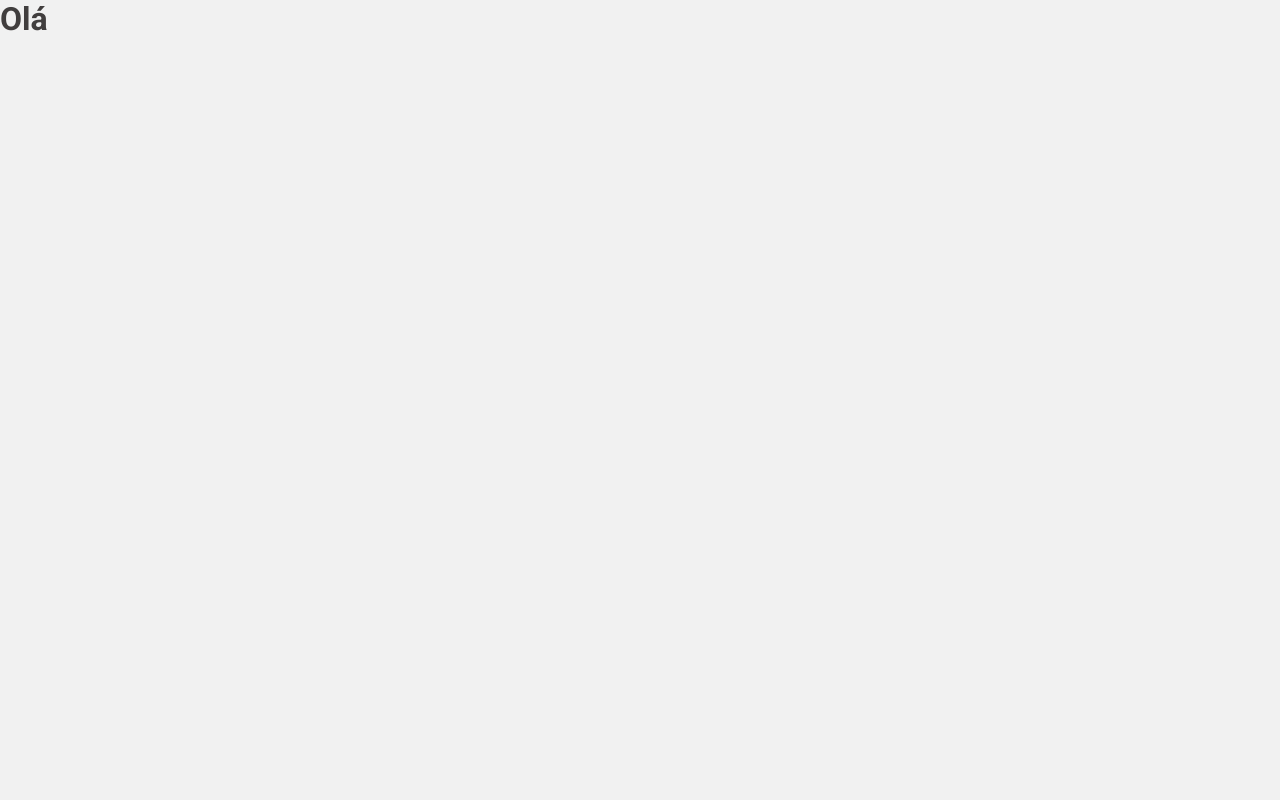
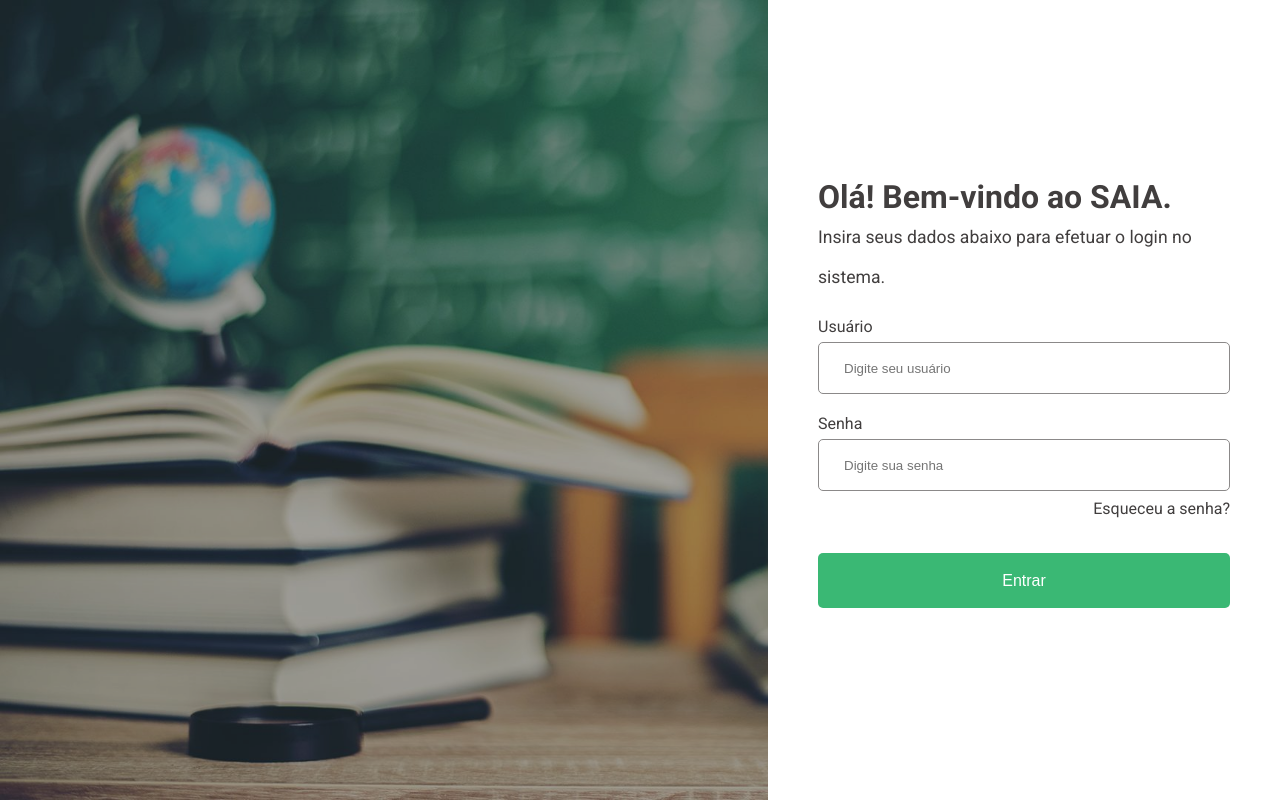
Before and after one commit to Projeto-Integrador-6/SAIA-front-end, a React app: page / in a window 1280 px wide. Built offline with nearby package versions, Linux system fonts and the light colour scheme.

Commit message:
Criação da tela de login

```diff
--- a/package.json
+++ b/package.json
@@ -3,6 +3,7 @@
   "version": "0.1.0",
   "private": true,
   "dependencies": {
+    "@material-ui/core": "^4.12.3",
     "@testing-library/jest-dom": "^5.11.4",
     "@testing-library/react": "^11.1.0",
     "@testing-library/user-event": "^12.1.10",
--- a/src/global.css
+++ b/src/global.css
@@ -9,6 +9,7 @@
   --white-hover: #faf5f5e7;
   --background: #f1f1f1;
   --green: #3AB874;
+  --green-dark: #2b8555;
   --red: #CA413F;
   --text: #413e3e;
 }
--- a/src/index.js
+++ b/src/index.js
@@ -1,13 +1,21 @@
 import React from 'react';
 import ReactDOM from 'react-dom';
 
+import { ThemeProvider } from '@material-ui/styles';
+
 import Home from './pages/Home';
+import Login from './pages/Login';
+
+import UiTheme from './theme';
 
 import './global.css';
 
+
 ReactDOM.render(
   <React.StrictMode>
-    <Home />
+    <ThemeProvider theme={UiTheme}>
+      <Login />
+    </ThemeProvider>
   </React.StrictMode>,
   document.getElementById('root')
 );
--- a/src/pages/Login/index.css
+++ b/src/pages/Login/index.css
@@ -0,0 +1,129 @@
+.login-container{
+  display: flex;
+  justify-content: center;
+  align-items: center;
+  height: 100vh;
+
+  background: var(--white) !important;
+}
+
+.side-login {
+  display: flex;
+  justify-content: center;
+  flex-direction: column;
+  align-items: stretch;
+  align-content: center;
+  flex-wrap: wrap;
+  margin: 50px;
+}
+
+.side-login .welcome-text {
+  line-height: 40px;
+}
+
+.side-login .welcome-text h2 {
+  font-size: 2rem;
+}
+
+.side-login .welcome-text p {
+  font-size: 1.1rem;
+}
+
+
+.side-login .login label {
+  font-size: 1rem;
+  font-weight: 400;
+
+  color: var(--text);
+
+  line-height: 30px;
+}
+
+.side-login .login input {
+  width: 100%;
+  height: 40px;
+  padding: 25px;
+
+  border: 1px solid #8b8989;
+  border-radius: 5px;
+}
+
+.side-login .login input:focus {
+  outline: none !important;
+}
+
+.side-login .login .input-block {
+  display: flex;
+  flex-direction: column;
+
+  margin-top: 15px;
+  margin-bottom: 15px;
+}
+
+.forgotten-password {
+  display: flex;
+  justify-content: flex-end;
+
+  margin-top: 8px;
+}
+
+.side-login .login .btn-login {
+  width: 100%;
+  height: 55px;
+  margin-top: 20px;
+
+  border: none;
+  border-radius: 5px;
+
+  background: var(--green);
+  color: var(--white);
+
+  font-size: 1rem;
+
+  transition: 0.4s background;
+}
+
+.side-login .login .btn-login:hover {
+  background: var(--green-dark);
+  transition: 0.4s;
+}
+
+
+.side-image {
+  display: none;
+}
+
+
+
+@media screen and (min-width: 770px) {
+  .login-container{
+    display: grid;
+    justify-content: none !important;
+    grid-template-columns: 3fr 2fr;
+    height: 100vh !important;
+  }
+
+  .filter {
+    background-color: black !important;
+
+  }
+
+  .side-image {
+    display: flex !important;
+
+  }
+
+  .image {
+    background-image: url("/src/assets/images/login.jpg");
+    background-position: left;
+    background-repeat: no-repeat;
+    background-size: cover;
+    width: 100%;
+    height: 100vh;
+
+    filter: brightness(65%);
+
+
+  }
+
+}
--- a/src/pages/Login/index.js
+++ b/src/pages/Login/index.js
@@ -0,0 +1,38 @@
+import React from "react";
+
+import './index.css';
+
+export default function Login() {
+  return (
+    <div className="login-container">
+      <div className="side-image">
+        <div className="image" />
+      </div>
+
+      <div className="side-login">
+        <div className="welcome-text">
+          <h2>Olá! Bem-vindo ao SAIA.</h2>
+          <p>Insira seus dados abaixo para efetuar o login no sistema.</p>
+        </div>
+
+        <div>
+          <form className="login">
+            <div className="input-block">
+              <label>Usuário</label>
+              <input type="email" placeholder="Digite seu usuário" />
+            </div>
+            <div className="input-block">
+              <label>Senha</label>
+              <input type="password" placeholder="Digite sua senha" />
+              <p className="forgotten-password">Esqueceu a senha?</p>
+            </div>
+
+            <div className="input-block">
+              <button className="btn-login">Entrar</button>
+            </div>
+          </form>
+        </div>
+      </div>
+    </div>
+  )
+}
--- /dev/null
+++ b/src/theme/index.js
@@ -0,0 +1,30 @@
+import { createTheme } from '@material-ui/core/styles';
+
+const UiTheme = createTheme({
+  typography: {
+    fontFamily: [
+      'Roboto',
+      'sans-serif'
+    ].join(','),
+    fontWeight: 400,
+  },
+  palette: {
+    background: {
+      default: '#F1F1F1',
+    },
+    primary: {
+      light: '#68D99C',
+      main: '#3AB874',
+      dark: '#1D9956',
+      contrastText: '#FFFFFF',
+    },
+    error: {
+      light: '#E57373',
+      main: '#F44336',
+      dark: '#D32D2F',
+      contrastText: '#FFFFFF'
+    }
+  },
+});
+
+export default UiTheme;
```
Also changed, not shown: src/assets/images/login.jpg (added), 1 other file.
